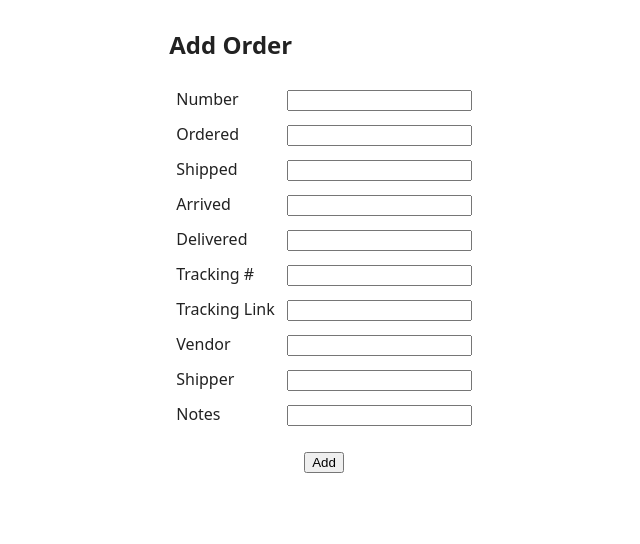
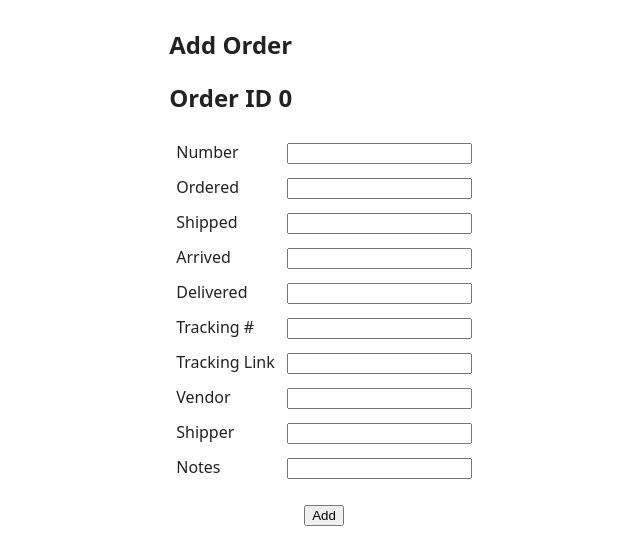
Before and after one commit to qs5779/order-tracking, a FastAPI app: page /forms/fetch/0 in a window 1280 px wide. Shown: the top 544 px of the page, without its empty margins (316-956 px from the left). Run offline with FastAPI, Linux system fonts and the light colour scheme; parts of the project's set-up code (start-up, migrations or seed data) failed here and were passed over.

Commit message:
feat: Initial release

```diff
--- a/app/constants.py
+++ b/app/constants.py
@@ -1,4 +1,4 @@
 """Top level module for fastapi application."""
 
-VERSION = "0.1.0-dev0"
+VERSION = "0.1.0"
 UNKNOWN = "Unknown"
--- a/app/main.py
+++ b/app/main.py
@@ -46,6 +46,12 @@ async def favicon() -> FileResponse:
     return FileResponse("static/favicon.ico")
 
 
+@app.get("/health", response_class=HTMLResponse)
+async def health_check() -> str:
+    """Serve health check response."""
+    return "Healthy version: {0}".format(cfg.version)
+
+
 if __name__ == "__main__":
     import uvicorn  # noqa: WPS433
 
--- a/app/routes/forms/router.py
+++ b/app/routes/forms/router.py
@@ -14,7 +14,7 @@ from starlette.responses import RedirectResponse
 
 from app.config.database import get_db
 from app.models import Order
-from app.routes.order.controller import order_add_or_update
+from app.routes.shared import order_add_or_update
 from app.schemas.order import OrderCreate
 
 templates = Jinja2Templates(directory="templates/")
@@ -51,7 +51,7 @@ def order_get(
     if order_id:
         order = db.query(Order).filter(Order.id == order_id).first()
     else:
-        order = Order()
+        order = Order(id=0)
     return templates.TemplateResponse(
         "order.html.j2",
         context={
--- a/app/routes/order/router.py
+++ b/app/routes/order/router.py
@@ -18,8 +18,8 @@ from app.routes.order.controller import (
     get_items_dict,
     get_orders_dict,
     get_pieces,
-    order_add_or_update,
 )
+from app.routes.shared import order_add_or_update
 from app.schemas.order import OrderCreate, OrderResponse
 from app.schemas.piece import PieceResponse
 
--- a/pyproject.toml
+++ b/pyproject.toml
@@ -1,6 +1,6 @@
 [tool.poetry]
 name = "fat"
-version = "0.1.0-dev0"
+version = "0.1.0"
 description = "Template for fastapi apps"
 authors = ["Quien Sabe <qs5779@mail.com>"]
 license = "MIT"
@@ -18,6 +18,7 @@ loguru = "^0.7.2"
 jinja2 = "^3.1.4"
 python-multipart = "^0.0.9"
 num2words = "^0.5.13"
+python-dateutil = "^2.9.0.post0"
 
 [tool.poetry.group.test]
 optional = false
--- /dev/null
+++ b/runtime.txt
@@ -0,0 +1 @@
+python-3.10.14
--- a/templates/order.html.j2
+++ b/templates/order.html.j2
@@ -19,6 +19,7 @@
         <h2>Edit Order ID {{ order.id }}</h2>
 {% else %}
         <h2>Add Order</h2>
+        <h2>Order ID {{ order.id }}</h2>
 {% endif %}
         <table>
           <form method="post", action="/forms/upsert">
@@ -70,7 +71,7 @@
             </tr>
             <tr>
               <td colspan="2">
-                <input type="hidden" id="oid" name="oid" value="{{ order.id }} or 0">
+                <input type="hidden" id="oid" name="oid" value="{{ order.id }}">
               </td>
             </tr>
           </form>
```
Also changed, not shown: app.json (added, +13 -0 lines), app/routes/order/controller.py (+2 -49 lines), app/routes/shared.py (added, +57 -0 lines), .bumpversion.cfg, test.db, 3 other files.
